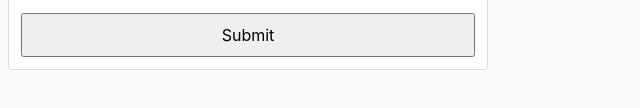
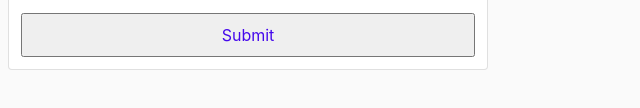
Before and after one commit to EvgeniyArabadzhiyskiy/goit-js-hw-08, a website built with Parcel: page src/03-feedback.html in a window 1280 px wide. Shown: the part 390-498 px from the top of the page, 0-640 px from the left. Built offline with nearby package versions, Linux system fonts and the light colour scheme.

Commit message:
Update 03-feedback.css

```diff
--- a/src/css/03-feedback.css
+++ b/src/css/03-feedback.css
@@ -18,6 +18,7 @@
   padding: 8px 12px;
   font: inherit;
   cursor: pointer;
+  color: rgb(69, 8, 236);
 }
 
 input,
```
